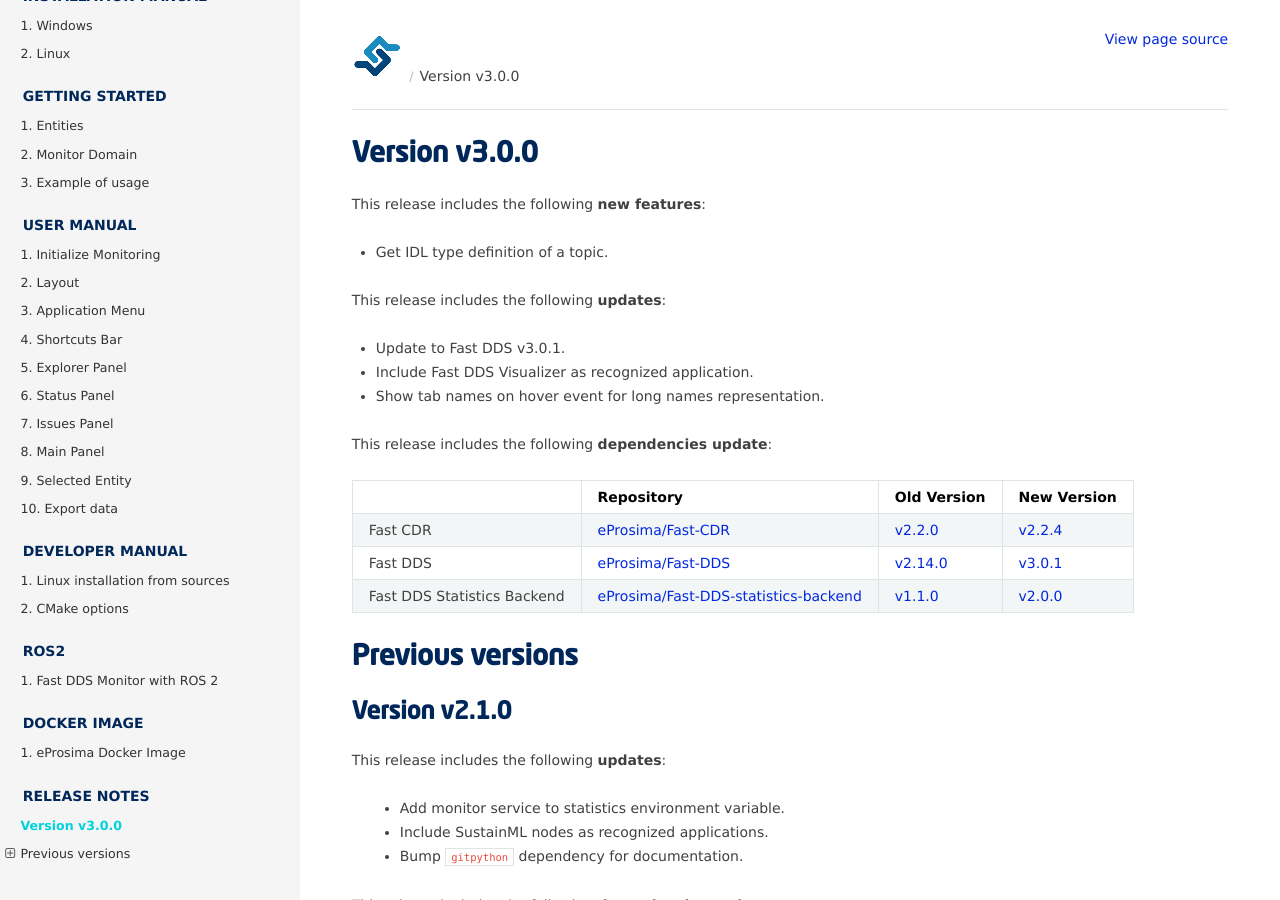
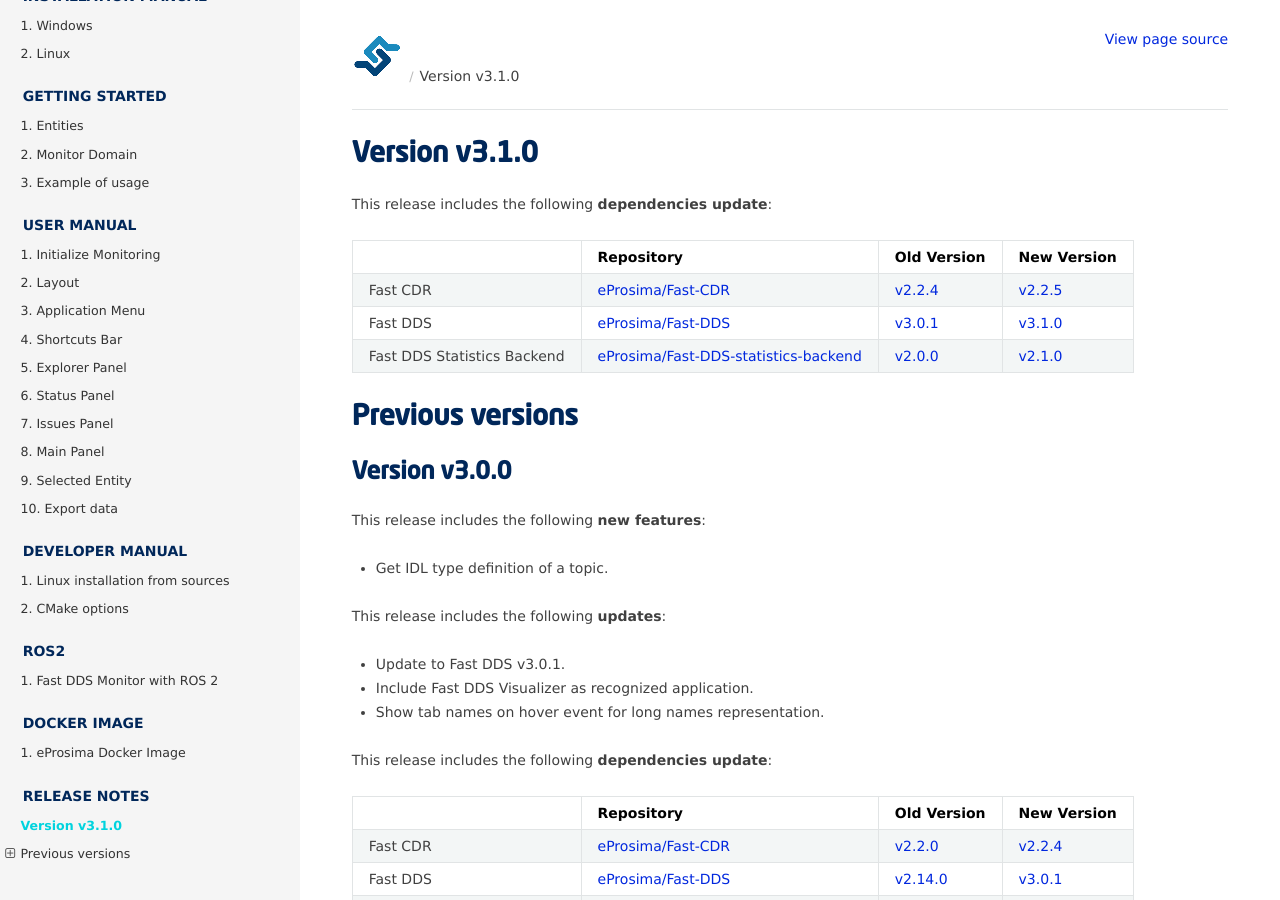
Before and after one commit to nguyenthang7215/DDS_Monitor, a Sphinx documentation site: the page built from docs/rst/notes/notes.rst, in a window 1280 px wide and 900 px high. Built offline with Sphinx 7.4.7 and the Read the Docs theme 3.1.0, drawn with Linux system fonts in a browser that asks for light colours.

Commit message:
Bump version to v3.1.0 (#237)
* Bump version to v3.1.0

Signed-off-by: eProsima <jesuspoderoso@eprosima.com>

* Update maintainers list

Signed-off-by: eProsima <jesuspoderoso@eprosima.com>

* Add relese notes

Signed-off-by: eProsima <jesuspoderoso@eprosima.com>

* Fix documentation job

Signed-off-by: eProsima <jesuspoderoso@eprosima.com>

---------

Signed-off-by: eProsima <jesuspoderoso@eprosima.com>

```diff
--- a/CMakeLists.txt
+++ b/CMakeLists.txt
@@ -34,7 +34,7 @@
 # Version
 ###############################################################################
 set(PRODUCT_MAJOR_VERSION 3)
-set(PRODUCT_MINOR_VERSION 0)
+set(PRODUCT_MINOR_VERSION 1)
 set(PRODUCT_PATCH_VERSION 0)
 set(PRODUCT_VERSION_STR ${PRODUCT_MAJOR_VERSION}.${PRODUCT_MINOR_VERSION}.${PRODUCT_PATCH_VERSION})
 
--- a/docs/CMakeLists.txt
+++ b/docs/CMakeLists.txt
@@ -25,7 +25,7 @@
 # Version
 ###############################################################################
 set(PRODUCT_MAJOR_VERSION 3)
-set(PRODUCT_MINOR_VERSION 0)
+set(PRODUCT_MINOR_VERSION 1)
 set(PRODUCT_PATCH_VERSION 0)
 set(PRODUCT_VERSION_STR ${PRODUCT_MAJOR_VERSION}.${PRODUCT_MINOR_VERSION}.${PRODUCT_PATCH_VERSION})
 
--- a/docs/rst/getting_started/entities.rst
+++ b/docs/rst/getting_started/entities.rst
@@ -47,7 +47,7 @@
 Each *DomainParticipant* can only communicate under one *Domain*
 (see :ref:`logical entities <logical_entities>` section) and so it exists a direct connection between each
 *DomainParticipant* and the *Domain* in which it works.
-From the:numref:`entities diagram <fig_entities_diagram>` it can be seen that *DomainParticipant* entities
+From the :numref:`entities diagram <fig_entities_diagram>` it can be seen that *DomainParticipant* entities
 are contained in a
 *Process*, this is because a system process (so-called *Process* entity) executes an application using *Fast DDS*
 that instantiates *DomainParticipants*.
--- a/docs/rst/notes/notes.rst
+++ b/docs/rst/notes/notes.rst
@@ -28,22 +18,23 @@
         - New Version
     *   - Fast CDR
         - `eProsima/Fast-CDR <https://github.com/eProsima/Fast-CDR>`_
-        - `v2.2.0 <https://github.com/eProsima/Fast-CDR/releases/tag/v2.2.0>`__
         - `v2.2.4 <https://github.com/eProsima/Fast-CDR/releases/tag/v2.2.4>`__
+        - `v2.2.5 <https://github.com/eProsima/Fast-CDR/releases/tag/v2.2.5>`__
     *   - Fast DDS
         - `eProsima/Fast-DDS <https://github.com/eProsima/Fast-DDS>`_
-        - `v2.14.0 <https://github.com/eProsima/Fast-DDS/releases/tag/v2.14.0>`__
         - `v3.0.1 <https://github.com/eProsima/Fast-DDS/releases/tag/v3.0.1>`__
+        - `v3.1.0 <https://github.com/eProsima/Fast-DDS/releases/tag/v3.1.0>`__
     *   - Fast DDS Statistics Backend
         - `eProsima/Fast-DDS-statistics-backend <https://github.com/eProsima/Fast-DDS-statistics-backend>`__
-        - `v1.1.0 <https://github.com/eProsima/Fast-DDS-statistics-backend/releases/tag/v1.1.0>`__
         - `v2.0.0 <https://github.com/eProsima/Fast-DDS-statistics-backend/releases/tag/v2.0.0>`__
+        - `v2.1.0 <https://github.com/eProsima/Fast-DDS-statistics-backend/releases/tag/v2.1.0>`__
 
 
 #################
 Previous versions
 #################
 
+.. include:: previous_versions/v3.0.0.rst
 .. include:: previous_versions/v2.1.0.rst
 .. include:: previous_versions/v2.0.0.rst
 .. include:: previous_versions/v1.5.0.rst
--- /dev/null
+++ b/docs/rst/notes/previous_versions/v3.0.0.rst
@@ -0,0 +1,34 @@
+Version v3.0.0
+==============
+
+This release includes the following **new features**:
+
+* Get IDL type definition of a topic.
+
+This release includes the following **updates**:
+
+* Update to Fast DDS v3.0.1.
+* Include Fast DDS Visualizer as recognized application.
+* Show tab names on hover event for long names representation.
+
+This release includes the following **dependencies update**:
+
+.. list-table::
+    :header-rows: 1
+
+    *   -
+        - Repository
+        - Old Version
+        - New Version
+    *   - Fast CDR
+        - `eProsima/Fast-CDR <https://github.com/eProsima/Fast-CDR>`_
+        - `v2.2.0 <https://github.com/eProsima/Fast-CDR/releases/tag/v2.2.0>`__
+        - `v2.2.4 <https://github.com/eProsima/Fast-CDR/releases/tag/v2.2.4>`__
+    *   - Fast DDS
+        - `eProsima/Fast-DDS <https://github.com/eProsima/Fast-DDS>`_
+        - `v2.14.0 <https://github.com/eProsima/Fast-DDS/releases/tag/v2.14.0>`__
+        - `v3.0.1 <https://github.com/eProsima/Fast-DDS/releases/tag/v3.0.1>`__
+    *   - Fast DDS Statistics Backend
+        - `eProsima/Fast-DDS-statistics-backend <https://github.com/eProsima/Fast-DDS-statistics-backend>`__
+        - `v1.1.0 <https://github.com/eProsima/Fast-DDS-statistics-backend/releases/tag/v1.1.0>`__
+        - `v2.0.0 <https://github.com/eProsima/Fast-DDS-statistics-backend/releases/tag/v2.0.0>`__
--- a/package.xml
+++ b/package.xml
@@ -3,7 +3,7 @@
 <package format="3">
   <name>fastdds_monitor</name>
   <!-->There must be a release. Update version accordingly<-->
-  <version>3.0.0</version>
+  <version>3.1.0</version>
   <description>
     Qt application written in C++ that plot the data from the Fast DDS Statistics Backend.
   </description>
```
Also changed, not shown: other parts of docs/rst/notes/notes.rst (+1 -11 lines), other parts of package.xml (+0 -1 lines), 1 other file.
